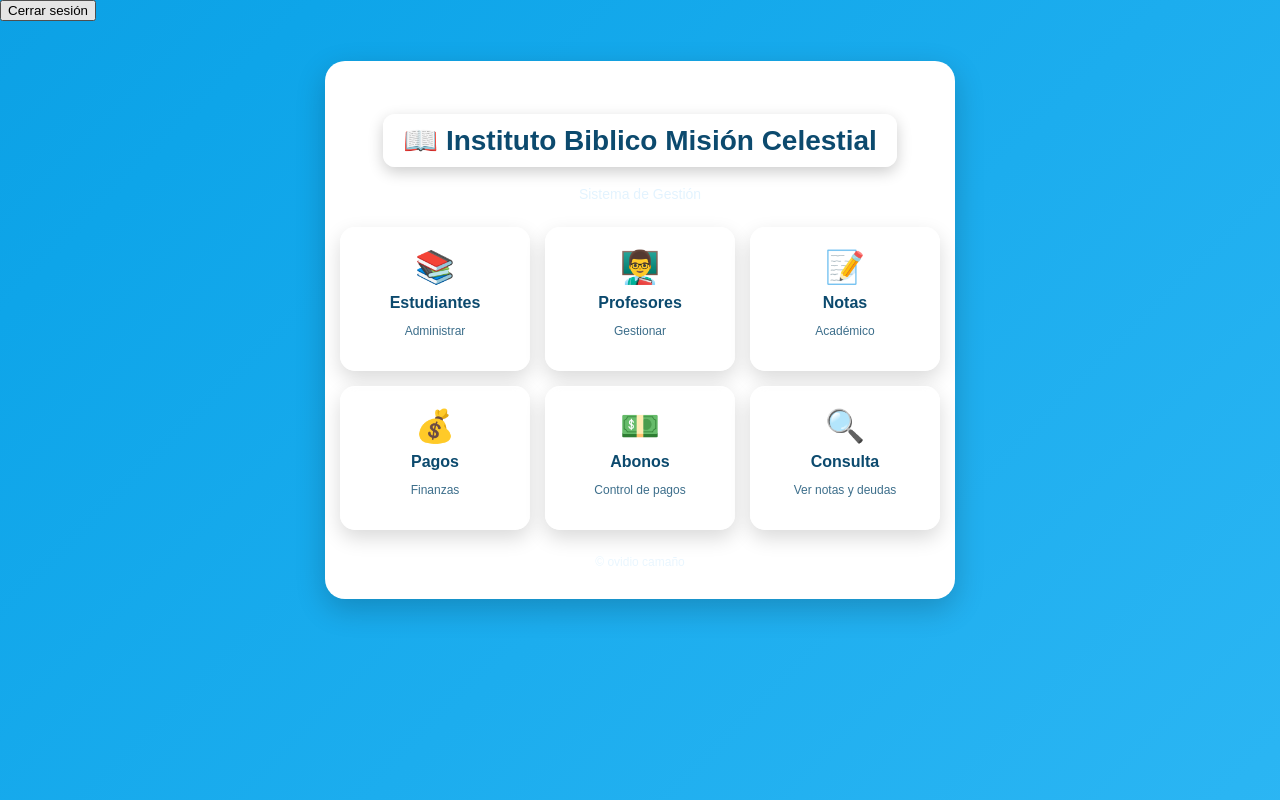
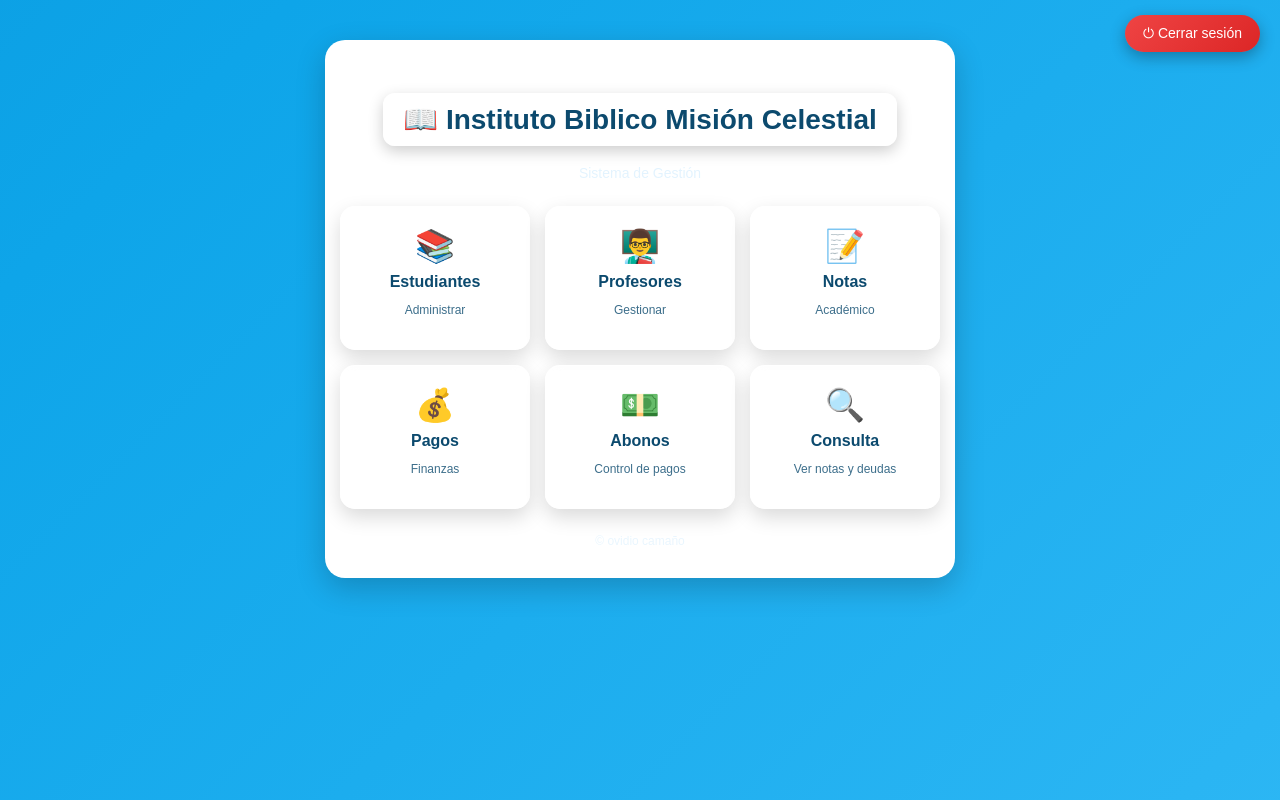
Before and after one commit to villo33/instituto-biblico, a website: page public/index.html in a window 1280 px wide. Drawn offline with Linux system fonts and the light colour scheme.

Commit message:
mejora boton cerrar sesion pro

```diff
--- a/public/index.html
+++ b/public/index.html
@@ -4,7 +4,7 @@
 <meta charset="UTF-8">
 <title> Misión Celestial</title>
 <link rel="stylesheet" href="style.css">
-<button onclick="logout()">Cerrar sesión</button>
+
 <style>
 
 body {
@@ -20,6 +20,29 @@ body {
     0%{ background-position: 0% 50%; }
     50%{ background-position: 100% 50%; }
     100%{ background-position: 0% 50%; }
+}
+
+/* 🔥 BOTÓN CERRAR SESIÓN PRO */
+.logout{
+    position: fixed;
+    top: 15px;
+    right: 20px;
+    background: linear-gradient(135deg, #ef4444, #dc2626);
+    color: white;
+    border: none;
+    padding: 10px 18px;
+    border-radius: 30px;
+    cursor: pointer;
+    font-size: 14px;
+    box-shadow: 0 5px 15px rgba(0,0,0,0.3);
+    transition: all 0.3s ease;
+    z-index: 1000;
+}
+
+.logout:hover{
+    transform: scale(1.08);
+    background: linear-gradient(135deg, #dc2626, #b91c1c);
+    box-shadow: 0 8px 20px rgba(0,0,0,0.4);
 }
 
 /* CONTENEDOR */
@@ -40,11 +63,11 @@ body {
     }
 }
 
-/* TÍTULO 🔥 CORREGIDO */
+/* TÍTULO */
 h2 {
     font-size: 28px;
     margin-bottom: 5px;
-    color: #0c4a6e; /* antes blanco */
+    color: #0c4a6e;
     background: rgba(255,255,255,0.8);
     display: inline-block;
     padding: 10px 20px;
@@ -123,6 +146,9 @@ h2 {
 </head>
 <body>
 
+<!-- 🔥 BOTÓN NUEVO -->
+<button class="logout" onclick="logout()">⏻ Cerrar sesión</button>
+
 <div class="container">
 
     <h2>📖 Instituto Biblico Misión Celestial</h2>
@@ -173,6 +199,7 @@ h2 {
     </div>
 
 </div>
+
 <script>
 function logout(){
     localStorage.removeItem("logueado");
```
